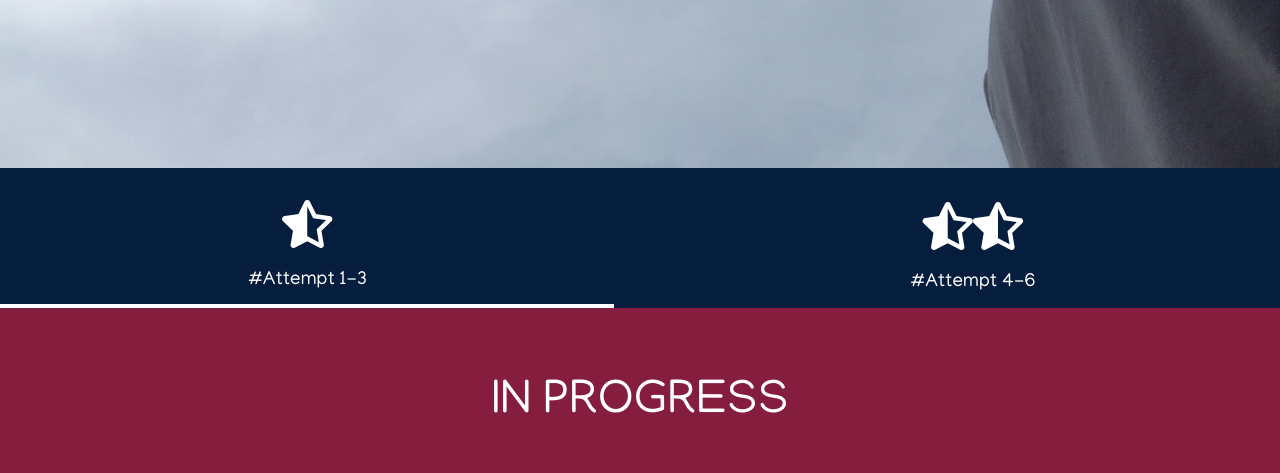
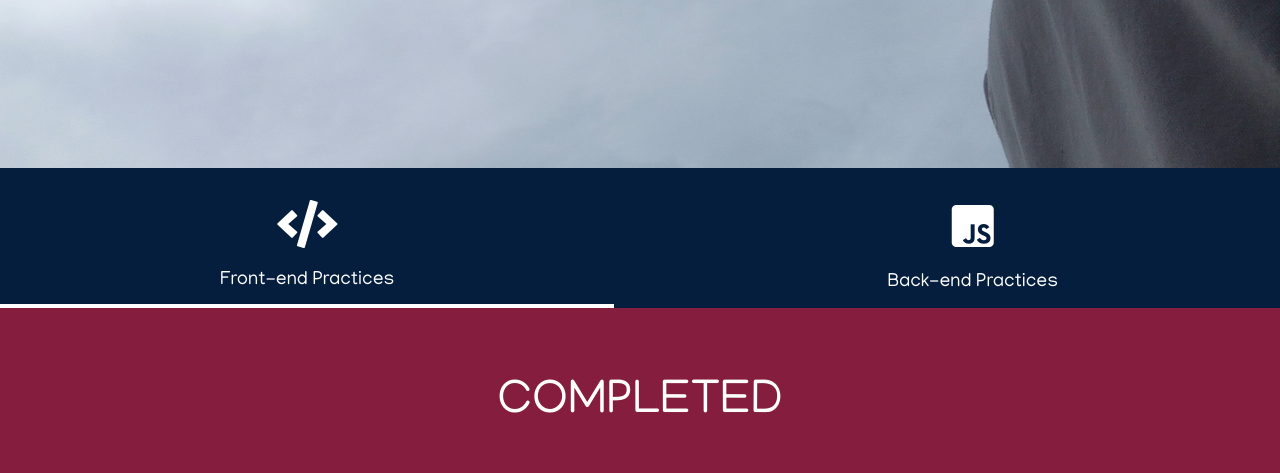
Before and after one commit to new-Kong/Personal-Website, a PHP site: page /index.html in a window 1280 px wide. Shown: the part 592-1065 px from the top of the page. Run offline with PHP 8.4, Linux system fonts and the light colour scheme; some libraries are stand-ins or nearby versions.

Commit message:
Add files via upload
changes on tabs and sequences

```diff
--- a/app.js
+++ b/app.js
@@ -37,6 +37,12 @@ function openWin_P5() {
 //open new window - Linkedin
 function openWin_L1() {
   window.open("https://my.linkedin.com/in/wai-hoo-kong-14a119174?trk=profile-badge");
+}
+
+//open backend
+
+function openWin_B1(){
+  window.open("https://new-kong.github.io/SignUp-Register-Auth/");
 }
 
 
--- a/index.html
+++ b/index.html
@@ -101,13 +101,13 @@
 <section id="tabs" class="tabs">
   <div class="container-tabs">
     <div id="tab-1" class="tab-item-1 tab-border">
-    <i class="fas fa-star-half-alt fa-3x"></i>
-    <p>#Attempt 1-3</p>
+    <i class="fas fa-code fa-3x"></i>
+    <p>Front-end Practices</p>
     </div>
 
     <div id="tab-2" class="tab-item-2">
-    <i class="fas fa-star-half-alt fa-3x"></i><i class="fas fa-star-half-alt fa-3x"></i>
-    <p>#Attempt 4-6</p>
+    <i class="fab fa-js-square fa-3x"></i></i>
+    <p>Back-end Practices</p>
     </div>
 
   </div>
@@ -118,43 +118,151 @@
 <section id="progress" data-aos="fade-up" data-aos-duration="900">
 <div class="container-progress ">
   <div class="attempt-1-3 show-1-3">
-  <h1>In Progress</h1>
-  <div class="progress progress-1">
+  <h1>Completed</h1>
+
+
+  <div class="progress progress-6">
 
     <div class="progress-right">
-      <a href="images/TinDog.png"><img src="images/TinDog.png" alt=""></a>
+      <a href="images/Personal-Website-3.png"><img src="images/Personal-Website-3.png" alt=""></a>
     </div>
 
   <div class="progress-left">
     <div class="progress-left-topContent">
-    <h2> #Attempt 1 <i class=" medal-icon fas fa-award fa-1x"></i></h2>
-    <p>Completed Aug 27, 2019 </p>
+    <h2> #Attempt 6 </h2>
+    <i class="fab fa-html5 fa-2x icon"></i> <i class="fab fa-css3-alt fa-2x icon"></i> <i class="fab fa-js fa-2x icon"></i> <i class="fab fa-bootstrap fa-2x icon"></i>
+    <p>Completed Sep 24, 2019 </p>
   </div>
 
   <div class="progress-left-bottomContent">
     <p class="main">
-      Following my interest, I started a journey to learn web development skills on a teaching platform, Udemy with a little previous coding experience.
-      I learned 2 hours a day consistently to ensure concepts were fully understood before proceeding.
-      On my second-week-learning, I started to create a one-page website with basic HTML5, Bootstrap 4 and CSS3 under an instructor's guidance.
+      Personal Website is my second self-crafted single-page website. I created this website with the knowledge that I earned from previous tutorials on Youtube.
+      I believe this website stills has the room for improvement especially for code refractory and linked with backend languages to make it a clean and fully functional websites.
     </p>
 
     <h2>Lesson Learnt:</h2>
     <p class="lesson">
-      Familarize and practise the flow of creating HTML structure. <br>
-      Remember Bootstrap classes which designed for variety of functions. <br>
-      Understand the concepts and theories behind CSS3
+      Revise knowledge by creating websites <br>
+      Ensure deep understand on the things I learnt <br>
+      Ready to improve the website in future
+    </p>
+  </div>
+
+  </div>
+
+  </div>
+
+  <!-- end of progress 6 -->
+
+  <div class="progress progress-5">
+
+    <div class="progress-right">
+      <a href="images/Food-Monster.png"><img src="images/Food-Monster.png" alt=""></a>
+    </div>
+
+    <div class="progress-left">
+      <div class="progress-left-topContent">
+      <h2> #Attempt 5 </h2>
+      <i class="fab fa-html5 fa-2x icon"></i> <i class="fab fa-css3-alt fa-2x icon"></i> <i class="fab fa-js fa-2x icon"></i> <i class="fab fa-bootstrap fa-2x icon"></i>
+      <p>Completed Sep 19, 2019 </p>
+    </div>
+
+  <div class="progress-left-bottomContent">
+    <p class="main">
+      Instead of following the Youtube tutorial's steps, I tried to redesign a website according to <a class="tutorials-link" href="https://www.youtube.com/watch?v=BuaYJvTniRQ">Sushi Monster.</a>
+      This tutorial taught me about the usage of animation such as wordings slid in from left or right, image rotation, cool hovering effect on image, "back-to-top" button effect incorporate with jquery.
+      To make use of my own knowledge, I tried to modify some of the codes.
+
+    </p>
+    <h2>Lesson Learnt:</h2>
+    <p class="lesson">
+      Understood the importance of animation  <br>
+      Tried to modify something to enhance my knowledge
     </p>
   </div>
 
   <form>
-  <input class="btn btn-outline-light btn-lg unlock-btn" type="button" value="Show Acheivement" onclick="openWin_P1()">
+  <input class="btn btn-outline-light btn-lg unlock-btn" type="button" value="Show Practice" onclick="openWin_P5()">
+  </form>
+
+  </div>
+  </div>
+  <!-- end of progress 5 -->
+
+  <div class="progress progress-4">
+
+    <div class="progress-right">
+      <a href="images/Netflix-Clone.png"><img src="images/Netflix-Clone.png" alt=""></a>
+    </div>
+
+  <div class="progress-left">
+    <div class="progress-left-topContent">
+    <h2> #Attempt 4 </h2>
+    <i class="fab fa-html5 fa-2x icon"></i> <i class="fab fa-css3-alt fa-2x icon"></i> <i class="fab fa-js fa-2x icon"></i> <i class="fab fa-bootstrap fa-2x icon"></i>
+    <p>Completed Sep 18, 2019 </p>
+  </div>
+
+  <div class="progress-left-bottomContent">
+    <p class="main">
+    This youtube tutorial <a class="tutorials-link" href="https://www.youtube.com/watch?v=P7t13SGytRk">Netflix-Clone</a> teached me the way to create overlay on an image, assign values or words into a tables and manipulate jQuery to switch between 2 tabs.
+    By enhancing my fundamentals and learning new effects, I became more confident.
+    </p>
+
+    <h2>Lesson Learnt:</h2>
+    <p class="lesson">
+      Improve skills on a solid foundation <br>
+    </p>
+  </div>
+
+  <form>
+  <input class="btn btn-outline-light btn-lg unlock-btn" type="button" value="Show Practice" onclick="openWin_P4()">
+  </form>
+
+  </div>
+
+  </div>
+  <!-- end of progress 4 -->
+
+  <div class="progress progress-3">
+    <div class="progress-right">
+      <a href="images/myTunes.png"><img src="images/myTunes.png" alt=""></a>
+    </div>
+
+  <div class="progress-left">
+    <div class="progress-left-topContent">
+    <h2> #Attempt 3 </h2>
+    <i class="fab fa-html5 fa-2x icon"></i> <i class="fab fa-css3-alt fa-2x icon"></i> <i class="fab fa-bootstrap fa-2x icon"></i>
+    <p>Completed Sep 17, 2019 </p>
+  </div>
+
+  <div class="progress-left-bottomContent">
+    <p class="main">
+      This is another youtube tutorial <a class="tutorials-link" href="https://www.youtube.com/watch?v=GJXXf3_dcng&t=843s">myTunes</a>. As I thought my fundamental was not solid enough, I took a step back and went back to basics.
+      Through this tutorial, I learned a new grid system using CSS only without help from Bootstrap. This tutorial also taught about the parallex effect.
+      This tutorial taught me how to use media query to adjust details within a screen. However, this tutorial did not include any jQuery.
+
+    </p>
+
+    <h2>Lesson Learnt:</h2>
+    <p class="lesson">
+      Enhanced my fundamentals <br>
+      Learned to manipulate grid system using CSS only <br>
+      Learned to use media query to adjust for various sizes of screen.
+
+    </p>
+  </div>
+
+  <form>
+  <input class="btn btn-outline-light btn-lg unlock-btn" type="button" value="Show Practice" onclick="openWin_P3()">
   </form>
 
   </div>
 
 
   </div>
-<!-- end of progress 1 -->
+
+  <!-- end of progress 3 -->
+
 
   <div class="progress progress-2">
 
@@ -164,7 +272,8 @@
 
     <div class="progress-left">
       <div class="progress-left-topContent">
-    <h2> #Attempt 2<i class=" medal-icon fas fa-times-circle fa-1x"></i></h2>
+      <h2> #Attempt 2</h2>
+      <i class="fab fa-html5 fa-2x icon"></i> <i class="fab fa-css3-alt fa-2x icon"></i> <i class="fab fa-js fa-2x icon"></i> <i class="fab fa-bootstrap fa-2x icon"></i>
       <p>Completed Sep 16, 2019 </p>
     </div>
 
@@ -188,145 +297,83 @@
   </div>
   <!-- end of progress 2 -->
 
-<div class="progress progress-3">
+  <div class="progress progress-1">
+
     <div class="progress-right">
-    <a href="images/myTunes.png"><img src="images/myTunes.png" alt=""></a>
+      <a href="images/TinDog.png"><img src="images/TinDog.png" alt=""></a>
     </div>
 
   <div class="progress-left">
     <div class="progress-left-topContent">
-  <h2> #Attempt 3 <i class=" medal-icon fas fa-award fa-1x"></i></h2>
-  <p>Completed Sep 17, 2019 </p>
+    <h2> #Attempt 1 </h2>
+    <i class="fab fa-html5 fa-2x icon"></i> <i class="fab fa-css3-alt fa-2x icon"></i> <i class="fab fa-bootstrap fa-2x icon"></i>
+    <p>Completed Aug 27, 2019 </p>
   </div>
 
   <div class="progress-left-bottomContent">
     <p class="main">
-    This is another youtube tutorial <a class="tutorials-link" href="https://www.youtube.com/watch?v=GJXXf3_dcng&t=843s">myTunes</a>. As I thought my fundamental was not solid enough, I took a step back and went back to basics.
-    Through this tutorial, I learned a new grid system using CSS only without help from Bootstrap. This tutorial also taught about the parallex effect.
-    This tutorial taught me how to use media query to adjust details within a screen. However, this tutorial did not include any jQuery.
-
+      Following my interest, I started a journey to learn web development skills on a teaching platform, Udemy with a little previous coding experience.
+      I learned 2 hours a day consistently to ensure concepts were fully understood before proceeding.
+      On my second-week-learning, I started to create a one-page website with basic HTML5, Bootstrap 4 and CSS3 under an instructor's guidance.
     </p>
 
     <h2>Lesson Learnt:</h2>
     <p class="lesson">
-    Enhanced my fundamentals <br>
-    Learned to manipulate grid system using CSS only <br>
-    Learned to use media query to adjust for various sizes of screen.
-
+      Familarize and practise the flow of creating HTML structure. <br>
+      Remember Bootstrap classes which designed for variety of functions. <br>
+      Understand the concepts and theories behind CSS3
     </p>
   </div>
 
   <form>
-<input class="btn btn-outline-light btn-lg unlock-btn" type="button" value="Show Acheivement" onclick="openWin_P3()">
-</form>
-
-</div>
-
-
-</div>
-</div>
-<!-- end of progress 3 -->
-
-<div class="attempt-4-6">
-<h1>In Progress</h1>
-<div class="progress progress-4">
-
-  <div class="progress-right">
-    <a href="images/Netflix-Clone.png"><img src="images/Netflix-Clone.png" alt=""></a>
-  </div>
-
-<div class="progress-left">
-  <div class="progress-left-topContent">
-  <h2> #Attempt 4 <i class=" medal-icon fas fa-award fa-1x"></i></h2>
-  <p>Completed Sep 18, 2019 </p>
-</div>
-
-<div class="progress-left-bottomContent">
-  <p class="main">
-  This youtube tutorial <a class="tutorials-link" href="https://www.youtube.com/watch?v=P7t13SGytRk">Netflix-Clone</a> teached me the way to create overlay on an image, assign values or words into a tables and manipulate jQuery to switch between 2 tabs.
-  By enhancing my fundamentals and learning new effects, I became more confident.
-  </p>
-
-  <h2>Lesson Learnt:</h2>
-  <p class="lesson">
-    Improve skills on a solid foundation <br>
-  </p>
-</div>
-
-<form>
-<input class="btn btn-outline-light btn-lg unlock-btn" type="button" value="Show Acheivement" onclick="openWin_P4()">
+  <input class="btn btn-outline-light btn-lg unlock-btn" type="button" value="Show Practice" onclick="openWin_P1()">
 </form>
 
   </div>
 
 </div>
-<!-- end of progress 4 -->
+</div>
 
-<div class="progress progress-5">
+<!-- end of progress 1 -->
+
+
+<div class="attempt-4-6">
+<h1>Partially Completed</h1>
+
+<div class="progress progress-1">
 
   <div class="progress-right">
-    <a href="images/Food-Monster.png"><img src="images/Food-Monster.png" alt=""></a>
+    <a href="images/authentication.png"><img src="images/authentication.png" alt=""></a>
   </div>
 
 <div class="progress-left">
   <div class="progress-left-topContent">
-    <h2> #Attempt 5 <i class=" medal-icon fas fa-award fa-1x"></i></h2>
-    <p>Completed Sep 19, 2019 </p>
+  <h2> #Attempt 1 </h2>
+  <i class="fab fa-node-js fa-2x icon"></i>
+  <p>Completed 2 October, 2019 </p>
 </div>
 
 <div class="progress-left-bottomContent">
   <p class="main">
-    Instead of following the Youtube tutorial's steps, I tried to redesign a website according to <a class="tutorials-link" href="https://www.youtube.com/watch?v=BuaYJvTniRQ">Sushi Monster.</a>
-    This tutorial taught me about the usage of animation such as wordings slid in from left or right, image rotation, cool hovering effect on image, "back-to-top" button effect incorporate with jquery.
-    To make use of my own knowledge, I tried to modify some of the codes.
+    Register / Login Authentication was really a challenging practise for me as this was the first practise after I understood the basis of node.js.
+    I completed the authentication practise in 3 days of heavy research, tutorials, and brain power.
+    However, there was still an error where flash messages were not showing up in the login and register pages.
+    For this issue, I couldn't solve it currently but I definitely will try again in the future.
+    I'm glad and appreciated that I overcome those roadblocks with the support of online resources.
+  </p>
 
-  </p>
-  <h2>Lesson Learnt:</h2>
-  <p class="lesson">
-    Understood the importance of animation  <br>
-    Tried to modify something to enhance my knowledge <br><br><br>
-  </p>
 </div>
 
 <form>
-<input class="btn btn-outline-light btn-lg unlock-btn" type="button" value="Show Acheivement" onclick="openWin_P5()">
+<input class="btn btn-outline-light btn-lg unlock-btn" type="button" value="Show Practice" onclick="openWin_B1()">
 </form>
-
-</div>
-</div>
-<!-- end of progress 5 -->
-
-<div class="progress progress-6">
-
-  <div class="progress-right">
-    <a href="images/Personal-Website-3.png"><img src="images/Personal-Website-3.png" alt=""></a>
-  </div>
-
-<div class="progress-left">
-  <div class="progress-left-topContent">
-  <h2> #Attempt 6 <i class=" medal-icon fas fa-award fa-1x"></i></h2>
-  <p>Completed Sep 24, 2019 </p>
-</div>
-
-<div class="progress-left-bottomContent">
-  <p class="main">
-    Personal Website is my second self-crafted single-page website. I created this website with the knowledge that I earned from previous tutorials on Youtube.
-    I believe this website stills has the room for improvement especially for code refractory and linked with backend languages to make it a clean and fully functional websites.
-  </p>
-
-  <h2>Lesson Learnt:</h2>
-  <p class="lesson">
-    Revise knowledge by creating websites <br>
-    Ensure deep understand on the things I learnt <br>
-    Ready to improve the website in future
-  </p>
-</div>
 
 </div>
 
 </div>
 </div>
-<!-- end of progress 6 -->
+<!-- end of progress backend 1 -->
+
 
 </div>
 </section>
--- a/styles.css
+++ b/styles.css
@@ -271,6 +271,11 @@ img{
 /* end of tabs */
 
 /* progress */
+ .icon{
+   margin-top: 5px;
+  padding-right:5px
+}
+
 .attempt-4-6{
   display:none;
 }
@@ -306,6 +311,10 @@ img{
   margin-bottom: 2rem;
   background-color: #851e3e;
   height:auto;
+}
+
+.progress .progress-left-bottomContent{
+  margin-bottom: 2rem;
 }
 
 .progress .progress-left-bottomContent .tutorials-link{
@@ -361,7 +370,6 @@ img{
 .progress-left-bottomContent .lesson{
   font-size: 1.1rem;
   line-height: 1.5rem;
-  margin-bottom: 1rem;
 }
 
 .progress img{
@@ -369,6 +377,8 @@ img{
   margin-left: 5%;
   height:70vh;
   width:80%;
+  object-fit:cover;
+  overflow:hidden;
 }
 
 .progress img:hover{
```
Also changed, not shown: authentication.png (added). Lines whose indentation alone changed are shown as unchanged.
